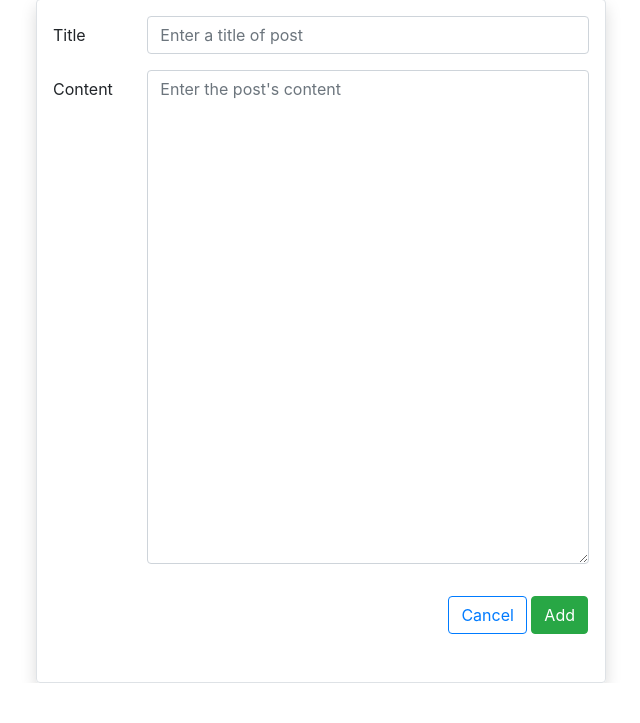
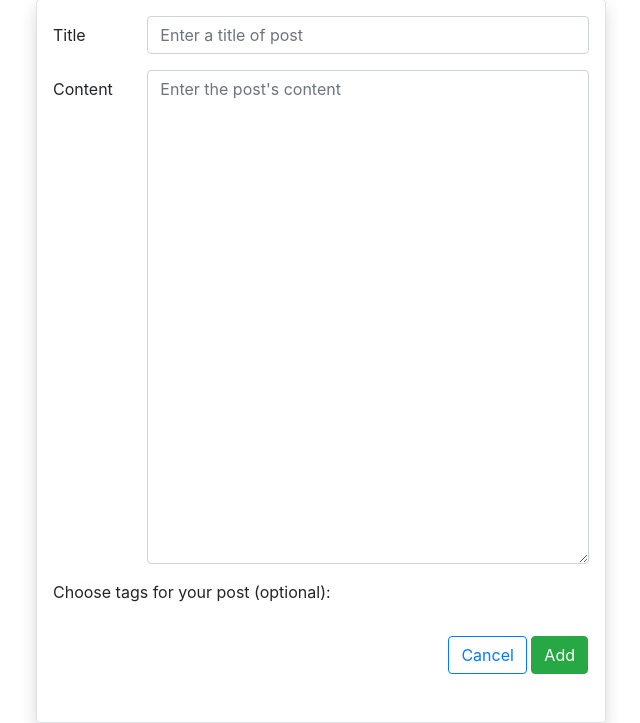
Before and after one commit to andreamartz/sb-23-1-blogly, a Flask app: page /users/1/posts/new in a window 1280 px wide. Shown: the part 161-884 px from the top of the page, without its empty margins (319-959 px from the left). Before the commit the page ends 844 px from the top, so only its background shows below. Run offline with Flask 2, Linux system fonts and the light colour scheme; tables that the repository leaves empty hold one stand-in row (values such as "Sample post"); some libraries are stand-ins or nearby versions.

Commit message:
Add tag checkboxes to add-post form

```diff
--- a/templates/posts/add-post.html
+++ b/templates/posts/add-post.html
@@ -30,6 +30,16 @@
         </div>
       </div>
 
+      <p>Choose tags for your post (optional):</p>
+      <div class="form-check">
+
+        {% for tag in tags %}
+        <input class=" form-check-input" type="checkbox" id="tag_{{ tag.id }}" name="tags" value="{{ tag.id }}">
+        <label class="form-check-label" for="tag_{{ tag.id }}">{{ tag.name }}</label><br />
+        {% endfor %}
+
+      </div>
+
       <div class="form-group row justify-content-end">
         <div class="p-3 mx-3 mx-md-0">
           <a href="/users/{{user.id}}" class="btn btn-outline-primary">Cancel</a>
```
